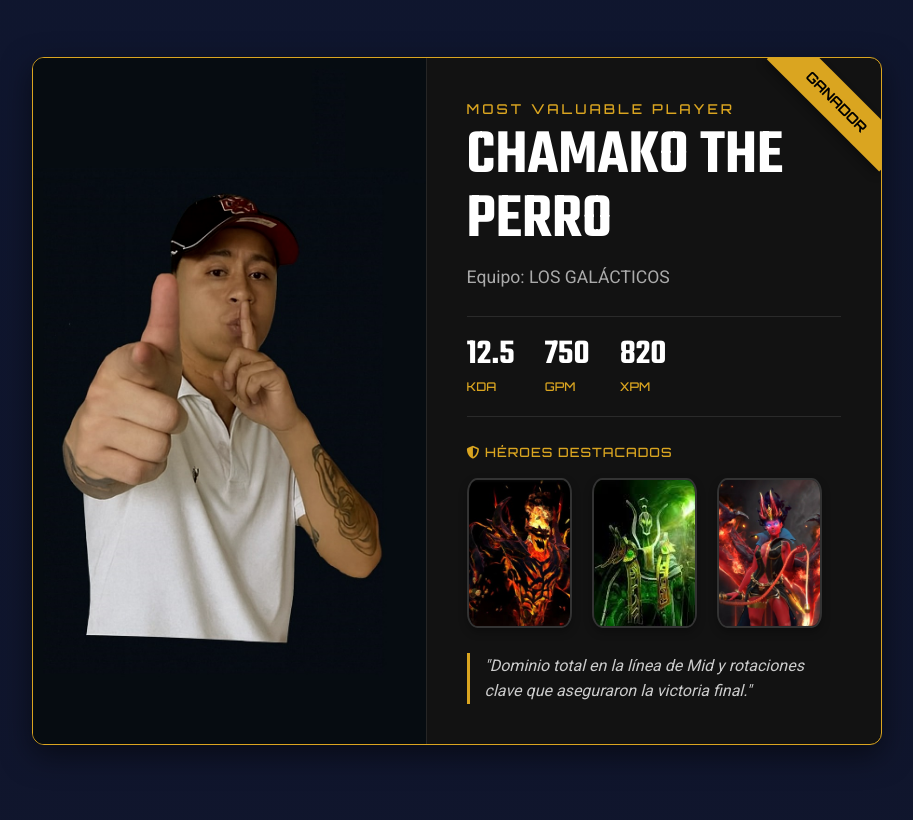
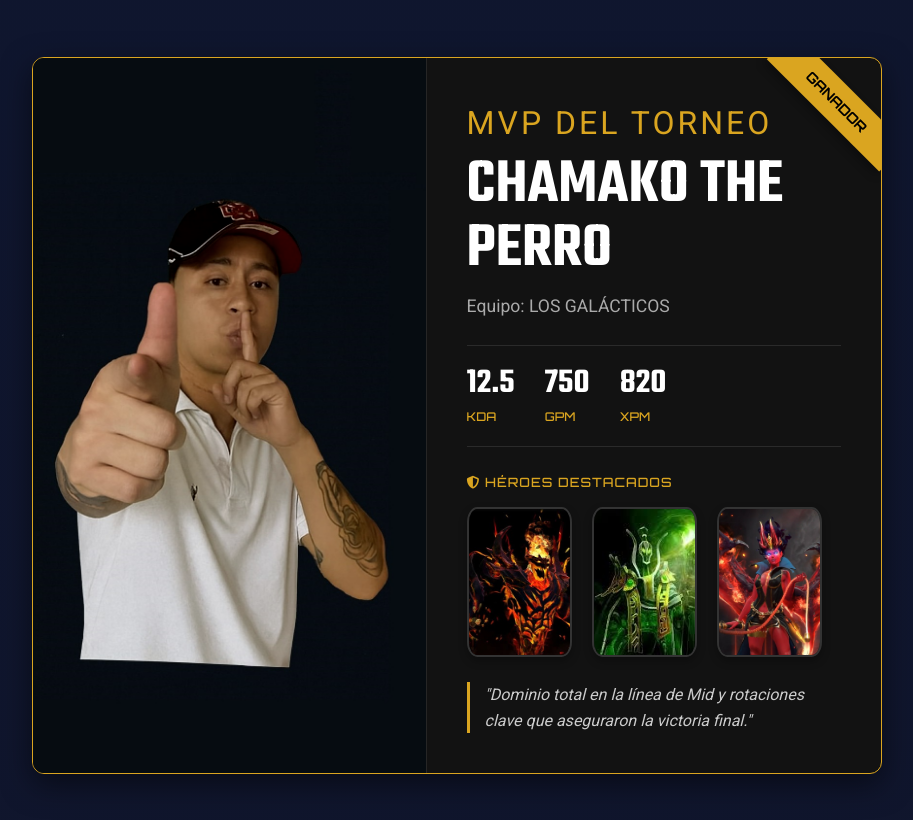
Before and after one commit to YanStrike2025/strike, a plain HTML site: page index.html in a window 1280 px wide. Shown: the part 1127-1947 px from the top of the page, without its empty margins (183-1096 px from the left). Drawn offline with Linux system fonts and the light colour scheme.

Commit message:
update 8.1.26 3

```diff
--- a/index.html
+++ b/index.html
@@ -76,7 +76,7 @@
                     </div>
 
                     <div class="mvp-details">
-                        <span class="mvp-subtitle">Most Valuable Player</span>
+                        <span class="mvp-subtitle">MVP DEL TORNEO</span>
                         <h3 class="mvp-player-name">CHAMAKO THE PERRO</h3>
                         <p class="mvp-team-name">Equipo: LOS GALÁCTICOS</p>
 
--- a/styles.css
+++ b/styles.css
@@ -503,8 +503,8 @@ body {
 
 .mvp-subtitle {
     color: #daa520;
-    font-family: 'Orbitron', sans-serif;
-    font-size: 0.85rem;
+    font-family: 'Orbitron', sans-serif BOLD;
+    font-size: 2rem;
     letter-spacing: 3px;
     text-transform: uppercase;
     display: block;
```
